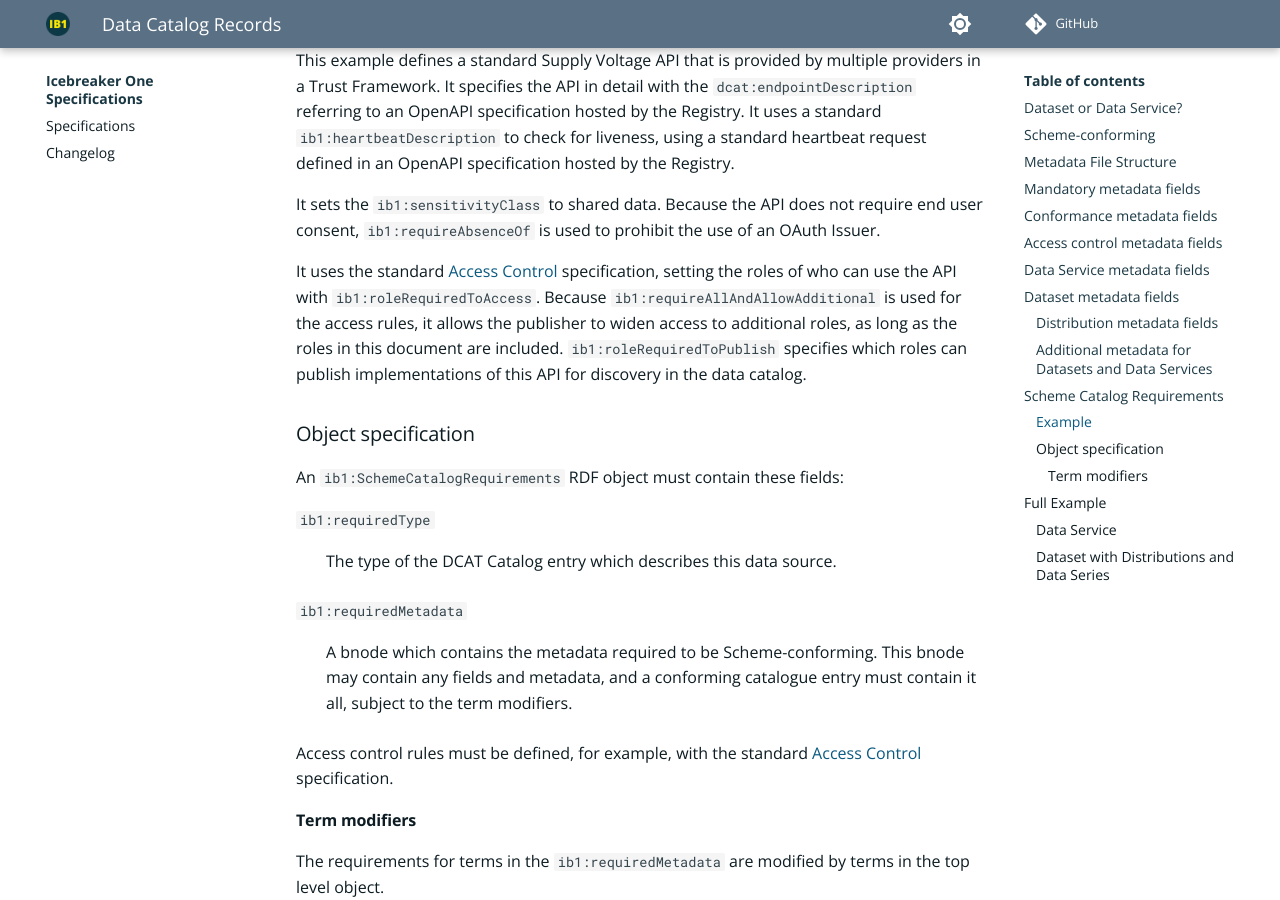
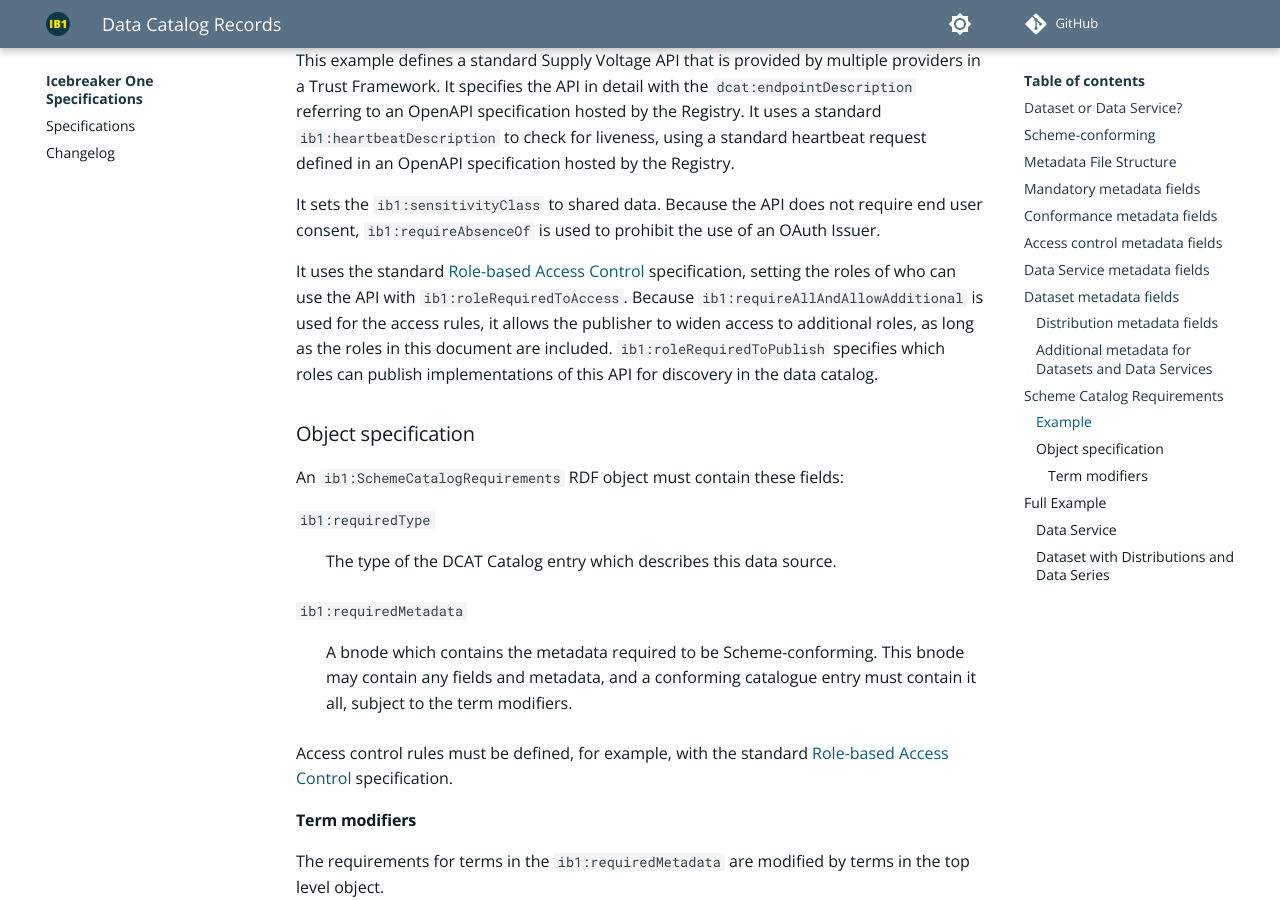
Before and after one commit to icebreakerone/ib1-technical-specifications, an MkDocs documentation site: the page built from docs/data-catalog-records/1.0.md, in a window 1280 px wide and 900 px high, scrolled down 6905 px. Built offline with MkDocs 1.6.1 and Material for MkDocs 9.7.7, drawn with Linux system fonts in a browser that asks for light colours; comment, search, counter and statistics services are not loaded; some of the changed text lies outside the part shown.

Commit message:
Rename Access Control -> Role-based Access Control

```diff
--- a/docs/data-catalog-records/1.0.md
+++ b/docs/data-catalog-records/1.0.md
@@ -98,7 +98,7 @@ Additional fields may be made mandatory for Scheme-conforming data sources by th
 
 ## Access control metadata fields
 
-The catalog entries must specify the rules for accessing the dataset. This specification does not specify a method of access control. Each Scheme will choose a method of access control and declare it in the Scheme definition in the Registry, for example, the standard [Access Control](../access-control/1.0.md) specification.
+The catalog entries must specify the rules for accessing the dataset. This specification does not specify a method of access control. Each Scheme will choose a method of access control and declare it in the Scheme definition in the Registry, for example, the standard [Role-based Access Control](../role-based-access-control/1.0.md) specification.
 
 
 ## Data Service metadata fields
@@ -213,7 +213,7 @@ This example defines a standard Supply Voltage API that is provided by multiple
 
 It sets the `ib1:sensitivityClass` to shared data. Because the API does not require end user consent, `ib1:requireAbsenceOf` is used to prohibit the use of an OAuth Issuer.
 
-It uses the standard [Access Control](../access-control/1.0.md) specification, setting the roles of who can use the API with `ib1:roleRequiredToAccess`. Because `ib1:requireAllAndAllowAdditional` is used for the access rules, it allows the publisher to widen access to additional roles, as long as the roles in this document are included. `ib1:roleRequiredToPublish` specifies which roles can publish implementations of this API for discovery in the data catalog.
+It uses the standard [Role-based Access Control](../role-based-access-control/1.0.md) specification, setting the roles of who can use the API with `ib1:roleRequiredToAccess`. Because `ib1:requireAllAndAllowAdditional` is used for the access rules, it allows the publisher to widen access to additional roles, as long as the roles in this document are included. `ib1:roleRequiredToPublish` specifies which roles can publish implementations of this API for discovery in the data catalog.
 
 ### Object specification
 
@@ -225,7 +225,7 @@ An `ib1:SchemeCatalogRequirements` RDF object must contain these fields:
 `ib1:requiredMetadata`
 : A bnode which contains the metadata required to be Scheme-conforming. This bnode may contain any fields and metadata, and a conforming catalogue entry must contain it all, subject to the term modifiers.
 
-Access control rules must be defined, for example, with the standard [Access Control](../access-control/1.0.md) specification.
+Access control rules must be defined, for example, with the standard [Role-based Access Control](../role-based-access-control/1.0.md) specification.
 
 #### Term modifiers
 
```
Also changed, not shown: docs/index.md (+1 -1 lines), docs/role-based-access-control/1.0.md (renamed from docs/access-control/1.0.md, +1 -1 lines).
